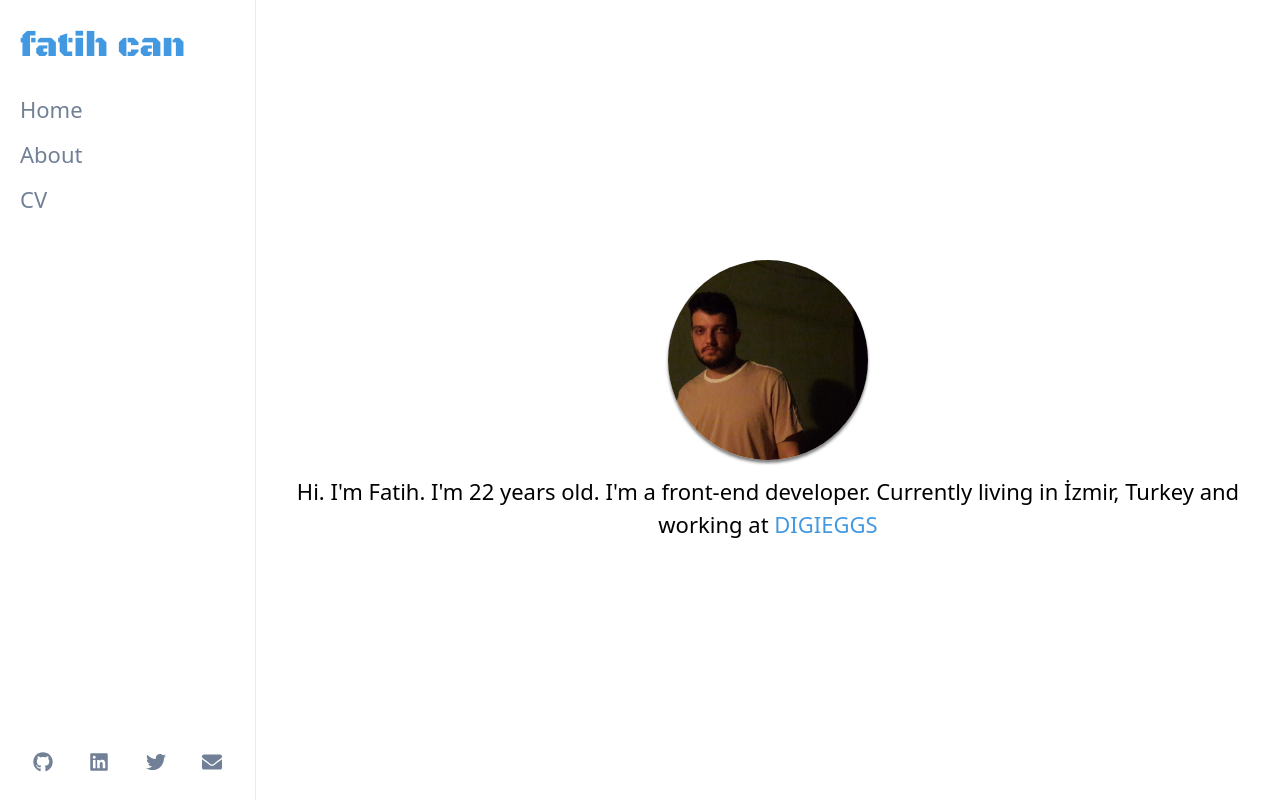
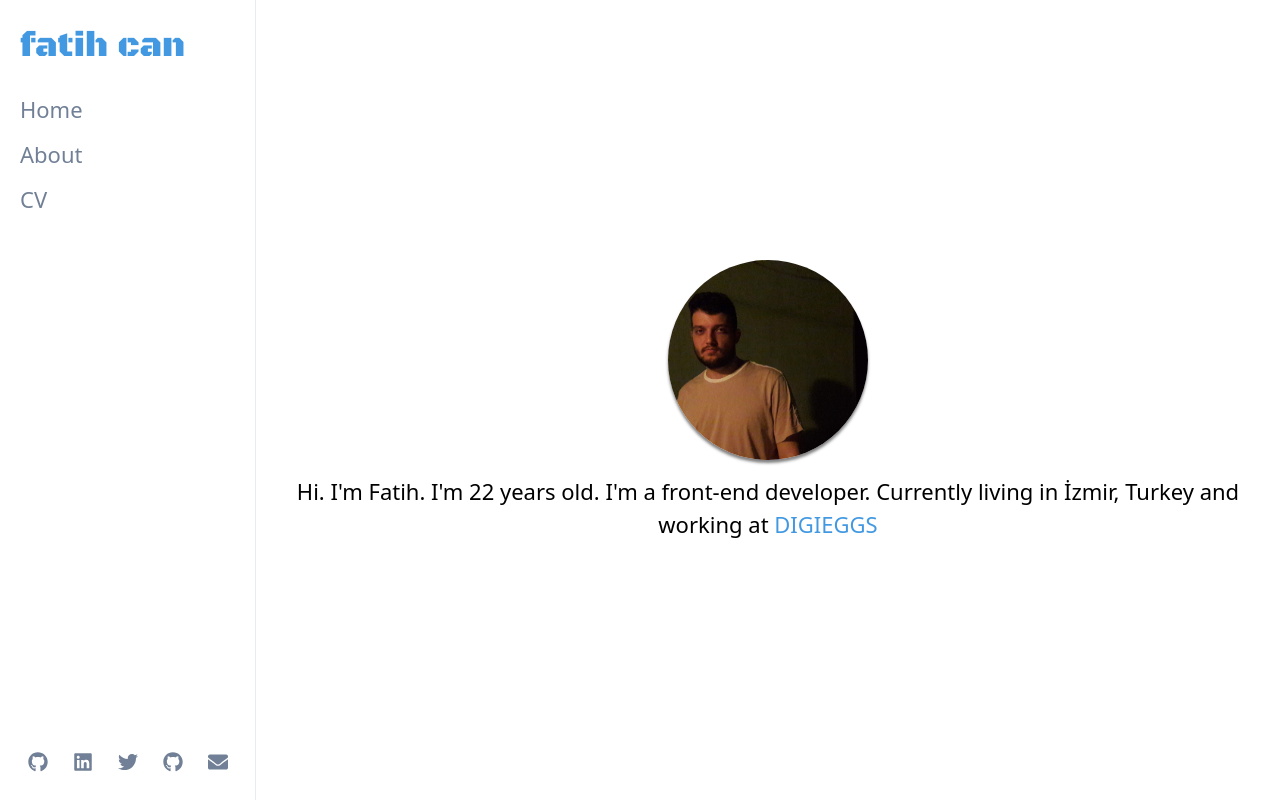
Before and after one commit to fatihcandev/fatihcandev, a Gatsby site: page / in a window 1280 px wide. Built offline with nearby package versions, Linux system fonts and the light colour scheme; Gatsby itself is replaced by a stand-in of ours.

Commit message:
add instagram icon

```diff
--- /dev/null
+++ b/src/components/icons/instagram.js
@@ -0,0 +1,20 @@
+import React from 'react';
+
+const Instagram = () => (
+    <svg
+        aria-hidden="true"
+        focusable="false"
+        data-prefix="fab"
+        data-icon="github"
+        role="img"
+        xmlns="http://www.w3.org/2000/svg"
+        viewBox="0 0 496 512"
+    >
+        <path
+            fill="currentColor"
+            d="M165.9 397.4c0 2-2.3 3.6-5.2 3.6-3.3.3-5.6-1.3-5.6-3.6 0-2 2.3-3.6 5.2-3.6 3-.3 5.6 1.3 5.6 3.6zm-31.1-4.5c-.7 2 1.3 4.3 4.3 4.9 2.6 1 5.6 0 6.2-2s-1.3-4.3-4.3-5.2c-2.6-.7-5.5.3-6.2 2.3zm44.2-1.7c-2.9.7-4.9 2.6-4.6 4.9.3 2 2.9 3.3 5.9 2.6 2.9-.7 4.9-2.6 4.6-4.6-.3-1.9-3-3.2-5.9-2.9zM244.8 8C106.1 8 0 113.3 0 252c0 110.9 69.8 205.8 169.5 239.2 12.8 2.3 17.3-5.6 17.3-12.1 0-6.2-.3-40.4-.3-61.4 0 0-70 15-84.7-29.8 0 0-11.4-29.1-27.8-36.6 0 0-22.9-15.7 1.6-15.4 0 0 24.9 2 38.6 25.8 21.9 38.6 58.6 27.5 72.9 20.9 2.3-16 8.8-27.1 16-33.7-55.9-6.2-112.3-14.3-112.3-110.5 0-27.5 7.6-41.3 23.6-58.9-2.6-6.5-11.1-33.3 2.6-67.9 20.9-6.5 69 27 69 27 20-5.6 41.5-8.5 62.8-8.5s42.8 2.9 62.8 8.5c0 0 48.1-33.6 69-27 13.7 34.7 5.2 61.4 2.6 67.9 16 17.7 25.8 31.5 25.8 58.9 0 96.5-58.9 104.2-114.8 110.5 9.2 7.9 17 22.9 17 46.4 0 33.7-.3 75.4-.3 83.6 0 6.5 4.6 14.4 17.3 12.1C428.2 457.8 496 362.9 496 252 496 113.3 383.5 8 244.8 8zM97.2 352.9c-1.3 1-1 3.3.7 5.2 1.6 1.6 3.9 2.3 5.2 1 1.3-1 1-3.3-.7-5.2-1.6-1.6-3.9-2.3-5.2-1zm-10.8-8.1c-.7 1.3.3 2.9 2.3 3.9 1.6 1 3.6.7 4.3-.7.7-1.3-.3-2.9-2.3-3.9-2-.6-3.6-.3-4.3.7zm32.4 35.6c-1.6 1.3-1 4.3 1.3 6.2 2.3 2.3 5.2 2.6 6.5 1 1.3-1.3.7-4.3-1.3-6.2-2.2-2.3-5.2-2.6-6.5-1zm-11.4-14.7c-1.6 1-1.6 3.6 0 5.9 1.6 2.3 4.3 3.3 5.6 2.3 1.6-1.3 1.6-3.9 0-6.2-1.4-2.3-4-3.3-5.6-2z"
+        ></path>
+    </svg>
+);
+
+export default Instagram;
--- a/src/components/sidebar.js
+++ b/src/components/sidebar.js
@@ -8,11 +8,13 @@
 import SidebarItem from './sidebar-item';
 import LinkComp from './link';
 import Button from './button';
+import Instagram from './icons/instagram';
 
 const links = {
     github: 'https://github.com/fatihcandev',
     linkedin: 'https://linkedin.com/in/fatihcandev',
     twitter: 'https://twitter.com/fatihcandev',
+    instagram: 'https://instagram.com/fatihcdev',
     mail: 'mailto:contact@fatihcan.dev',
 };
 
@@ -42,6 +44,9 @@
                 <LinkComp href={links.twitter} title="Go to my Twitter">
                     <Twitter />
                 </LinkComp>
+                <LinkComp href={links.instagram} title="Go to my Instagram">
+                    <Instagram />
+                </LinkComp>
                 <LinkComp href={links.mail} title="Mail me">
                     <Mail />
                 </LinkComp>
--- a/src/styles/sidebar.scss
+++ b/src/styles/sidebar.scss
@@ -103,7 +103,7 @@
 .icons {
     margin-top: auto;
     display: grid;
-    grid-template-columns: repeat(4, auto);
+    grid-template-columns: repeat(5, auto);
     grid-template-rows: auto;
     justify-items: center;
     grid-column-gap: 10px;
```
Also changed, not shown: src/styles/sidebar.css.
